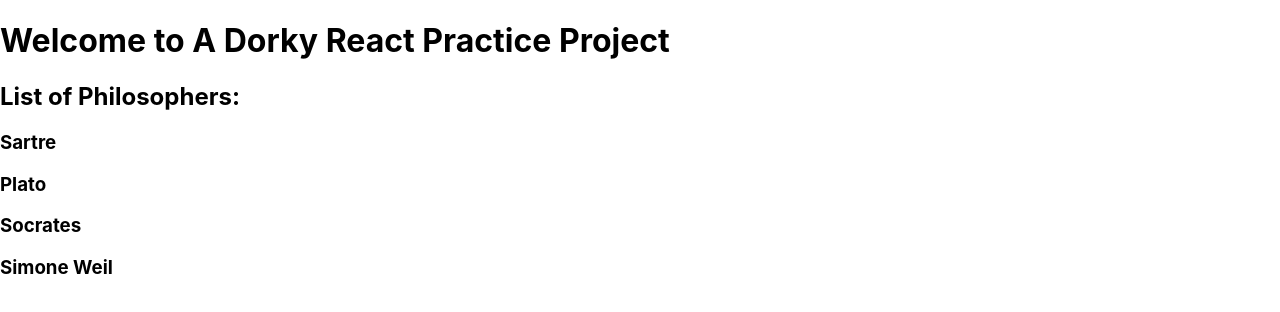
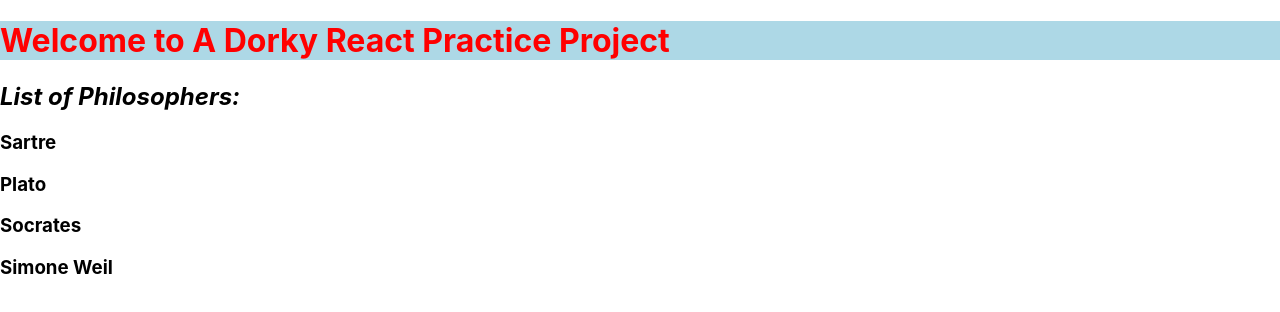
Before and after one commit to augustoibarrola/first-react-app-test, a React (Create React App) app: page / in a window 1280 px wide. Shown: the top 312 px of the page. Built offline with nearby package versions, Linux system fonts and the light colour scheme.

Commit message:
created simple .css file for header; rearanged file tree

```diff
--- a/src/App.js
+++ b/src/Containers/App.js
@@ -1,5 +1,5 @@
 import React from 'react';
-import './App.css';
+import '../Styling/App.css';
 import Header from './Header.js'
 
 
--- a/src/Header.js
+++ b/src/Containers/Header.js
@@ -1,7 +1,10 @@
 import React from 'react'
-import Subheader from './Subheader'
+import Subheader from '../Components/Subheader'
+import '../Styling/Header.css'
 
 class Header extends React.Component {
+
+
 
     philosophers = () => {
     return this.props.philList.map(function (philosopher) {return <Subheader name={philosopher} />} )
@@ -10,8 +13,8 @@ class Header extends React.Component {
     render() {
         return(
             <div>
-                <h1> Welcome to A Dorky React Practice Project </h1>
-                <h2>List of Philosophers: </h2>
+                <h1 className="dorky-header"> Welcome to A Dorky React Practice Project </h1>
+                <h2 className="phil-list-header">List of Philosophers: </h2>
                 {this.philosophers()}
              </div>
         )
--- /dev/null
+++ b/src/Styling/Header.css
@@ -0,0 +1,9 @@
+.dorky-header {
+    color: red;
+    background-color: lightblue;
+
+}
+
+.phil-list-header {
+    font-style: italic;
+}
--- a/src/index.js
+++ b/src/index.js
@@ -1,7 +1,7 @@
 import React from 'react';
 import ReactDOM from 'react-dom';
-import './index.css';
-import App from './App';
+import './Styling/index.css';
+import App from './Containers/App';
 import * as serviceWorker from './serviceWorker';
 
 
```
Also changed, not shown: src/Components/Subheader.js (renamed from src/Subheader.js), src/Styling/App.css (renamed from src/App.css), src/Styling/index.css (renamed from src/index.css).
